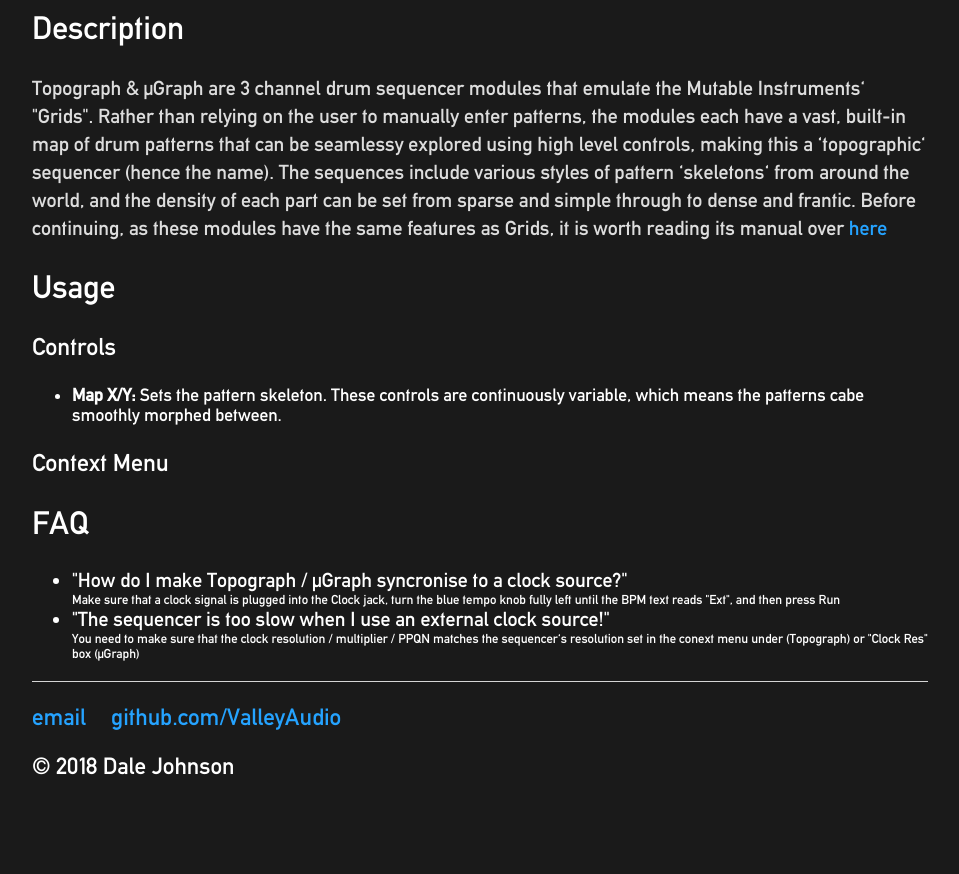
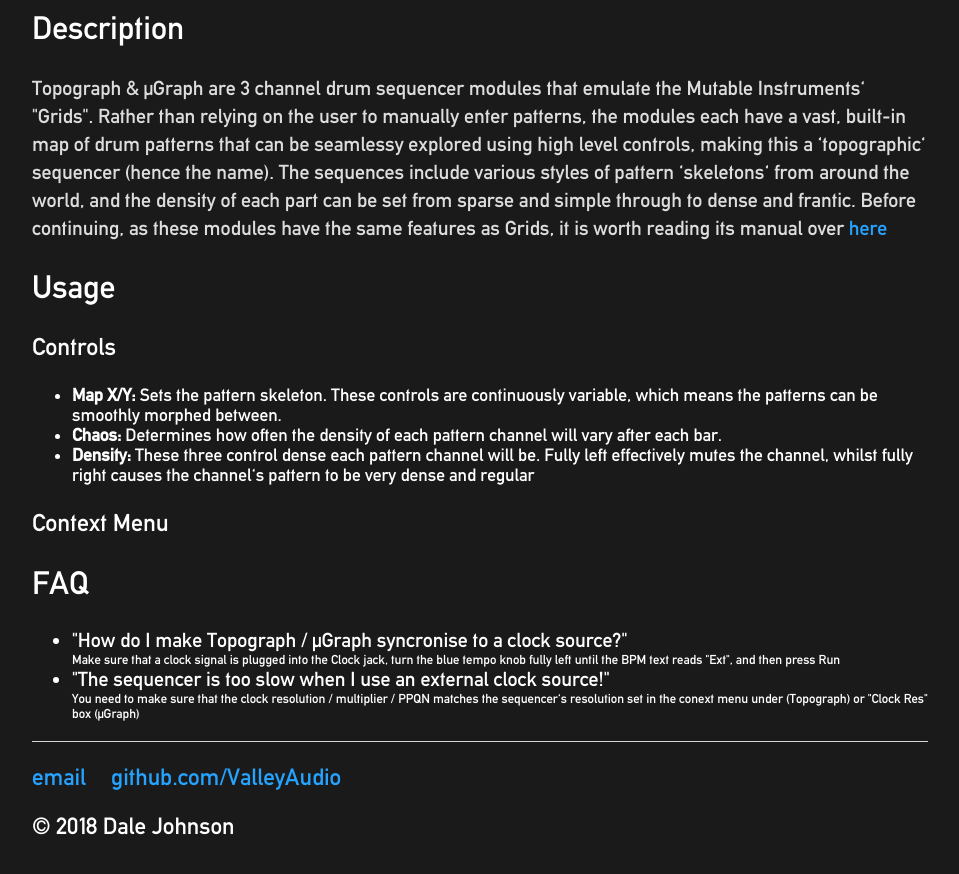
Before and after one commit to ValleyAudio/ValleyAudio.github.io, a Jekyll site: the page built from rack/topograph/topograph.html, in a window 1280 px wide and 900 px high, scrolled down 1356 px. Shown: the top 874 px of the window, without its empty margins (160-1119 px from the left). Built offline with Jekyll 4.4.1, drawn with Linux system fonts in a browser that asks for light colours; before the commit the page ends 2196 px from its top, so only the background shows below that.

Commit message:
Added Usage

```diff
--- a/rack/topograph/topograph.html
+++ b/rack/topograph/topograph.html
@@ -21,7 +21,9 @@
         <h2 id="Usage">Usage</h2>
         <h3>Controls</h3>
         <ul>
-            <li><b>Map X/Y:</b> Sets the pattern skeleton. These controls are continuously variable, which means the patterns cabe smoothly morphed between.</li>
+            <li><b>Map X/Y:</b> Sets the pattern skeleton. These controls are continuously variable, which means the patterns can be smoothly morphed between.</li>
+            <li><b>Chaos:</b> Determines how often the density of each pattern channel will vary after each bar.</li>
+            <li><b>Density:</b> These three control dense each pattern channel will be. Fully left effectively mutes the channel, whilst fully right causes the channel's pattern to be very dense and regular</li>
         </ul>
         <h3>Context Menu</h3>
         <h2 id="FAQ">FAQ</h2>
```
